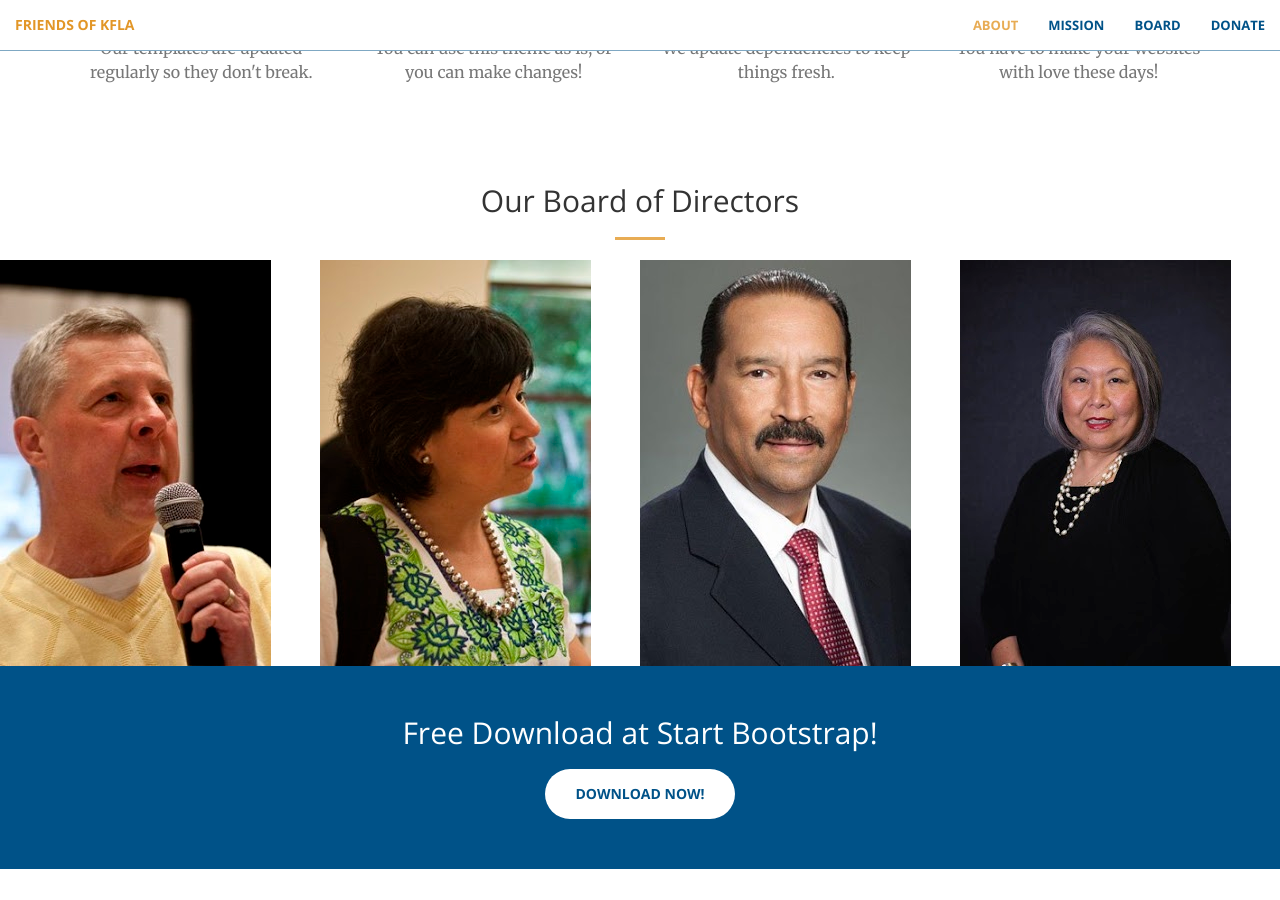
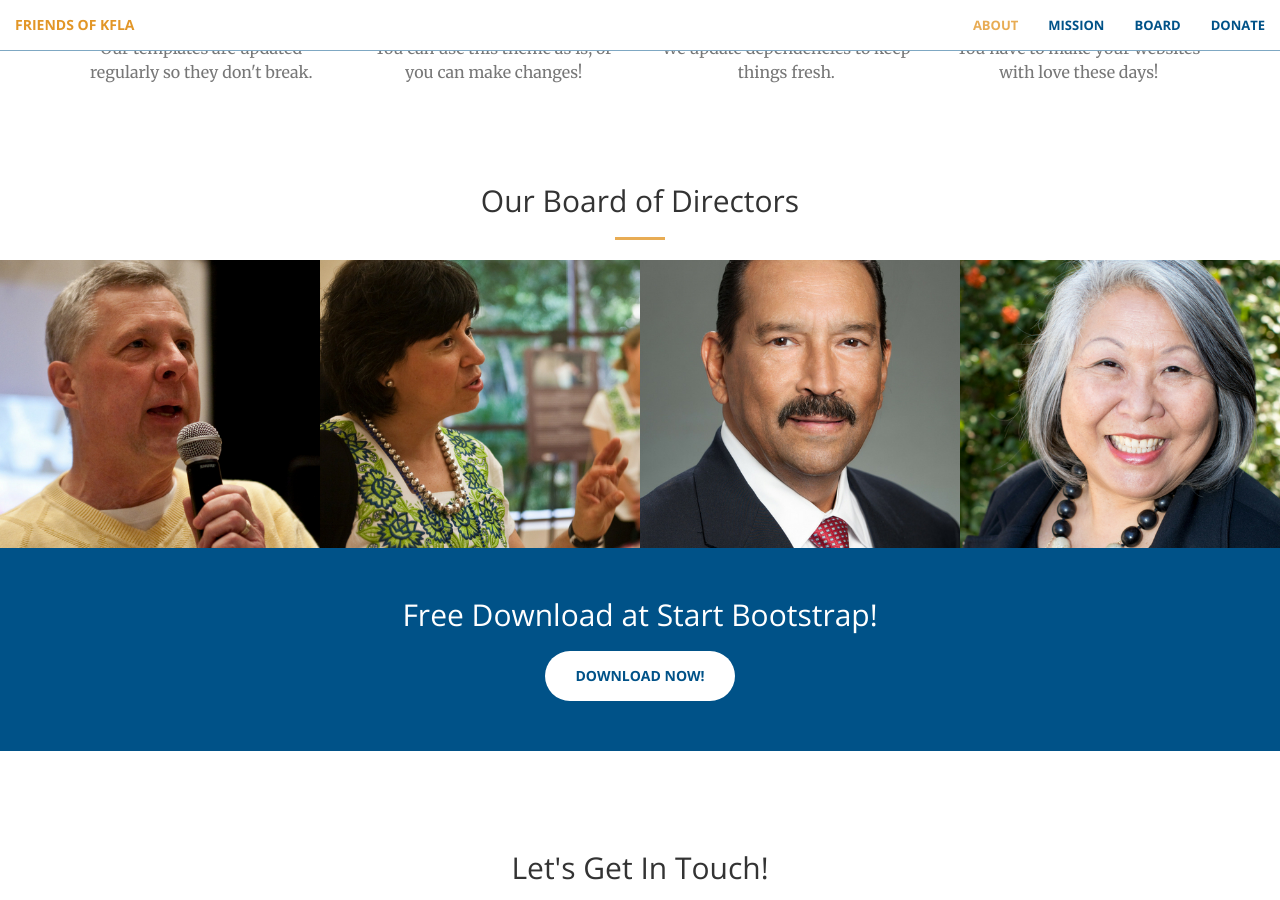
Before and after one commit to friendsofkfla/friendsofkfla.github.io, a Jekyll site: the page built from index.html, in a window 1280 px wide and 900 px high, scrolled down 1634 px. Built offline with Jekyll 4.4.1, drawn with Linux system fonts in a browser that asks for light colours.

Commit message:
Board Photos

```diff
--- a/_includes/portfolio.html
+++ b/_includes/portfolio.html
@@ -11,7 +11,7 @@
         <div class="row no-gutter">
             <div class="col-lg-3 col-sm-6">
                 <a href="#" class="portfolio-box">
-                    <img src="img/board/burkhardt.jpg" class="img-responsive" alt="">
+                    <img src="img/board/burkhardt_sq.jpg" class="img-responsive" alt="">
                     <div class="portfolio-box-caption">
                         <div class="portfolio-box-caption-content">
                             <div class="project-category text-faded">
@@ -26,7 +26,7 @@
             </div>
             <div class="col-lg-3 col-sm-6">
                 <a href="#" class="portfolio-box">
-                    <img src="img/board/moya.jpg" class="img-responsive" alt="">
+                    <img src="img/board/moya_sq.jpg" class="img-responsive" alt="">
                     <div class="portfolio-box-caption">
                         <div class="portfolio-box-caption-content">
                             <div class="project-category text-faded">
@@ -41,7 +41,7 @@
             </div>
             <div class="col-lg-3 col-sm-6">
                 <a href="#" class="portfolio-box">
-                    <img src="img/board/trevino.jpg" class="img-responsive" alt="">
+                    <img src="img/board/trevino_sq.jpg" class="img-responsive" alt="">
                     <div class="portfolio-box-caption">
                         <div class="portfolio-box-caption-content">
                             <div class="project-category text-faded">
@@ -56,7 +56,7 @@
             </div>
             <div class="col-lg-3 col-sm-6">
                 <a href="#" class="portfolio-box">
-                    <img src="img/board/lee.jpg" class="img-responsive" alt="">
+                    <img src="img/board/lee_sq.jpg" class="img-responsive" alt="">
                     <div class="portfolio-box-caption">
                         <div class="portfolio-box-caption-content">
                             <div class="project-category text-faded">
```
Also changed, not shown: img/board/burkhardt_sq.jpg (added), img/board/lee_sq.jpg (added), img/board/moya_sq.jpg (added), img/board/trevino_sq.jpg (added).
